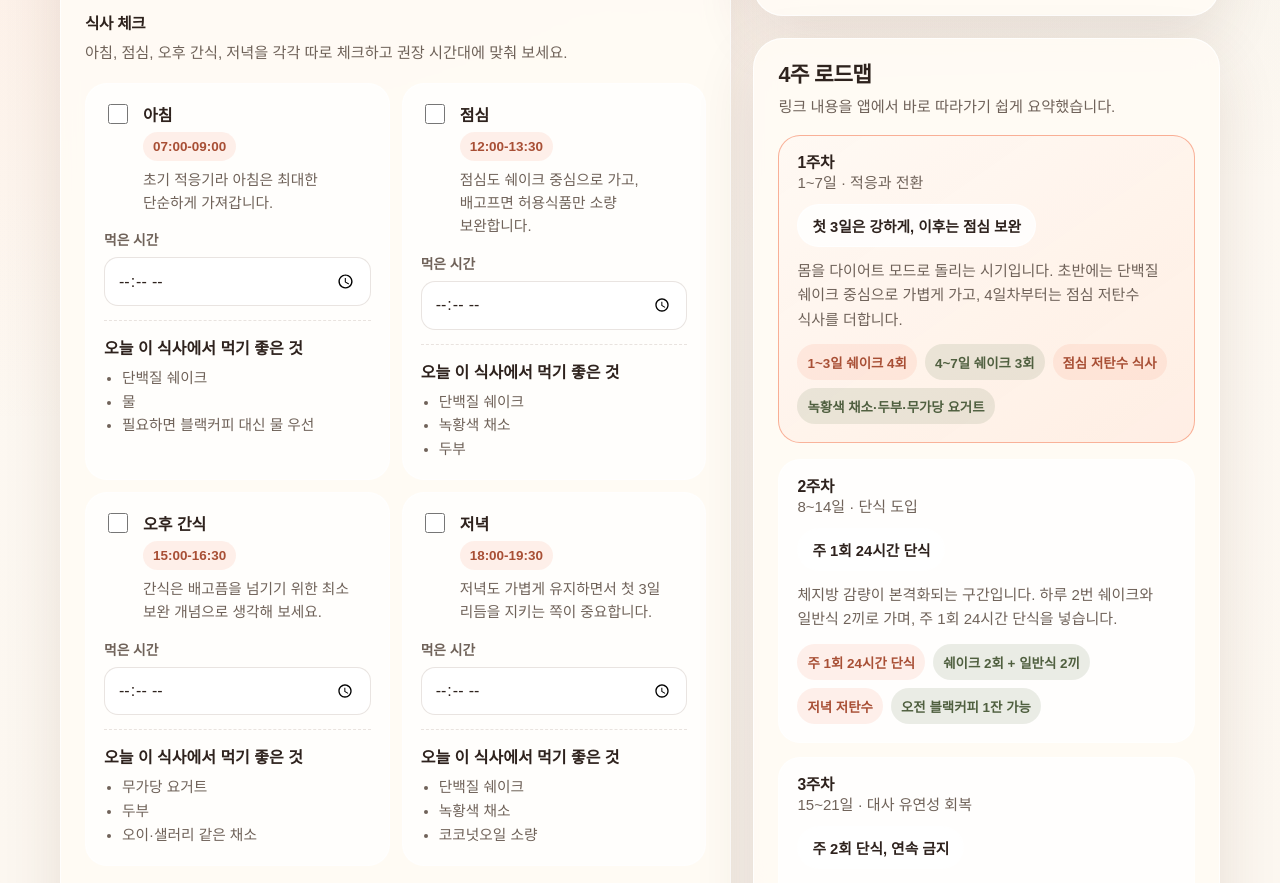
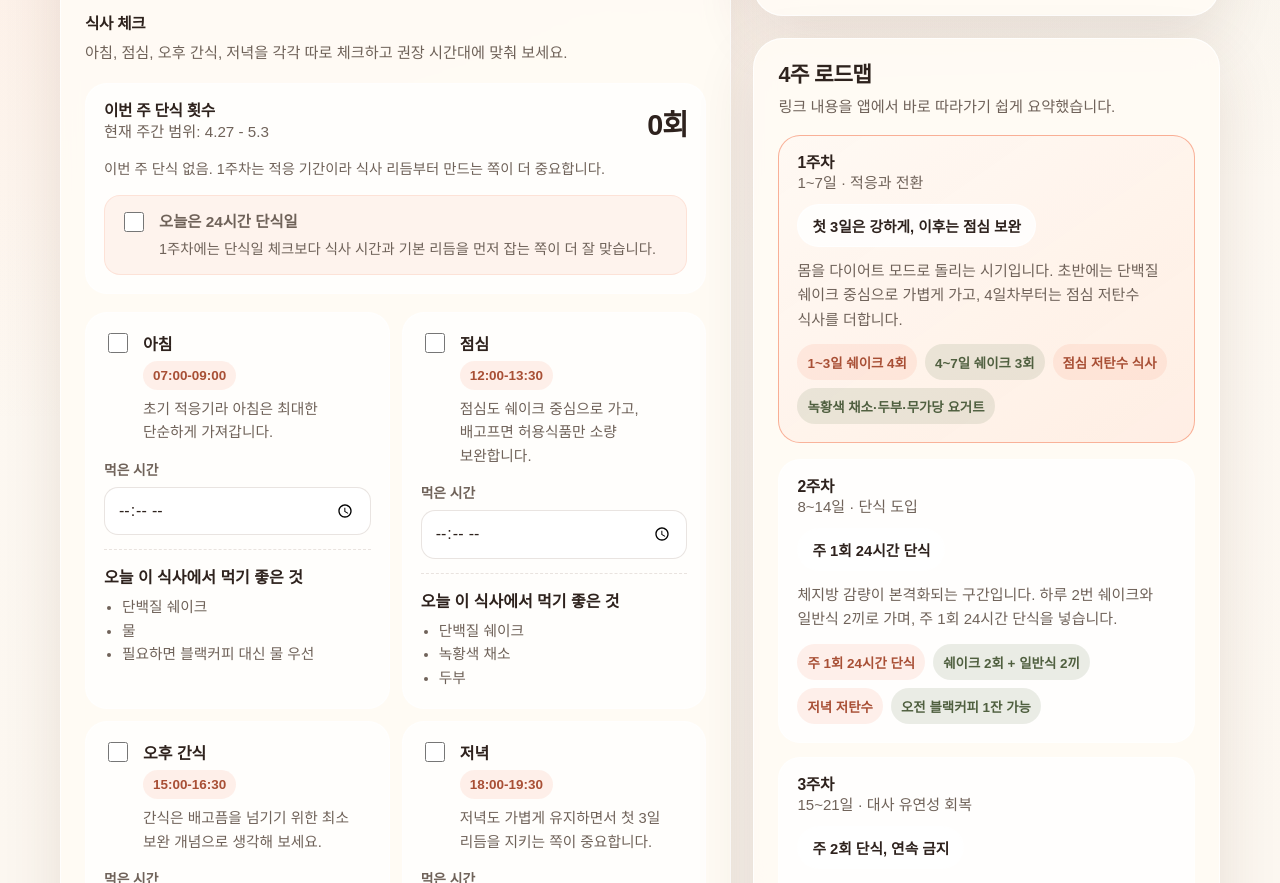
Before and after one commit to wcjfghk98/switchon-diet-companion, a website: page index.html in a window 1280 px wide. Shown: the part 1271-2154 px from the top of the page. Drawn offline with Linux system fonts and the light colour scheme.

Commit message:
Add weekly fasting tracker

```diff
--- a/index.html
+++ b/index.html
@@ -558,6 +558,40 @@
       overflow-wrap: normal;
     }
 
+    .tracker-check {
+      display: flex;
+      align-items: flex-start;
+      gap: 12px;
+      margin-top: 12px;
+      padding: 14px 15px;
+      border-radius: 16px;
+      background: rgba(243, 111, 69, 0.08);
+      border: 1px solid rgba(243, 111, 69, 0.12);
+    }
+
+    .tracker-check input {
+      width: 20px;
+      height: 20px;
+      margin-top: 2px;
+      accent-color: var(--accent);
+      flex: none;
+    }
+
+    .tracker-check strong {
+      display: block;
+      margin-bottom: 4px;
+      font-size: 0.96rem;
+    }
+
+    .tracker-check span {
+      display: block;
+      color: var(--muted);
+      font-size: 0.9rem;
+      line-height: 1.55;
+      word-break: keep-all;
+      overflow-wrap: normal;
+    }
+
     .calendar-head {
       display: flex;
       justify-content: space-between;
@@ -1029,6 +1063,24 @@
               <h3>식사 체크</h3>
               <p>아침, 점심, 오후 간식, 저녁을 각각 따로 체크하고 권장 시간대에 맞춰 보세요.</p>
             </div>
+          </div>
+
+          <div class="tracker-card">
+            <div class="tracker-head">
+              <div>
+                <h3>이번 주 단식 횟수</h3>
+                <p class="helper" id="fastingWeekLabel">이번 주 범위를 불러오는 중입니다.</p>
+              </div>
+              <div class="tracker-value" id="fastingCount">0회</div>
+            </div>
+            <p class="tracker-note" id="fastingSummary">현재 주차에 맞는 단식 횟수를 여기서 바로 확인할 수 있습니다.</p>
+            <label class="tracker-check">
+              <input id="fastingDayCheck" type="checkbox" />
+              <span>
+                <strong>오늘은 24시간 단식일</strong>
+                <span id="fastingDayHint">단식하는 날에는 오늘 한 번만 체크해 두면 이번 주 누적 횟수에 바로 반영됩니다.</span>
+              </span>
+            </label>
           </div>
 
           <div class="meal-grid" id="mealGrid"></div>
@@ -1439,6 +1491,11 @@
       previousMealTime: document.getElementById("previousMealTime"),
       fastingDuration: document.getElementById("fastingDuration"),
       fastingNote: document.getElementById("fastingNote"),
+      fastingWeekLabel: document.getElementById("fastingWeekLabel"),
+      fastingCount: document.getElementById("fastingCount"),
+      fastingSummary: document.getElementById("fastingSummary"),
+      fastingDayCheck: document.getElementById("fastingDayCheck"),
+      fastingDayHint: document.getElementById("fastingDayHint"),
       exerciseWeekLabel: document.getElementById("exerciseWeekLabel"),
       exerciseCount: document.getElementById("exerciseCount"),
       exerciseSummary: document.getElementById("exerciseSummary"),
@@ -1642,6 +1699,65 @@
       return state.weeklyExercise[getWeekKey()] || 0;
     }
 
+    function getCurrentWeekFastingCount(dateKey = getTodayKey()) {
+      const weekStart = getWeekStartDate(dateKey);
+      let count = 0;
+
+      for (let index = 0; index < 7; index += 1) {
+        const current = new Date(weekStart);
+        current.setDate(weekStart.getDate() + index);
+        const key = formatDate(current);
+        if (state.logs[key]?.checks?.["fasting-day"]) {
+          count += 1;
+        }
+      }
+
+      return count;
+    }
+
+    function getFastingGoal(stageInfo) {
+      if (!stageInfo || stageInfo.status === "before-start") {
+        return {
+          target: 0,
+          label: "아직 단식 계획 없음",
+          note: "시작 전에는 식사 시간대를 먼저 안정적으로 맞추는 쪽이 좋습니다."
+        };
+      }
+
+      switch (stageInfo.plan.key) {
+        case "week1":
+          return {
+            target: 0,
+            label: "이번 주 단식 없음",
+            note: "1주차는 적응 기간이라 식사 리듬부터 만드는 쪽이 더 중요합니다."
+          };
+        case "week2":
+          return {
+            target: 1,
+            label: "권장 1회",
+            note: "2주차부터는 주 1회 24시간 단식을 넣는 흐름입니다."
+          };
+        case "week3":
+          return {
+            target: 2,
+            label: "권장 2회",
+            note: "3주차는 주 2회까지 늘어나지만 연속 단식은 피하는 편이 좋습니다."
+          };
+        case "week4":
+          return {
+            target: 3,
+            label: "권장 3회",
+            note: "4주차는 주 3회까지 가능하지만 단식일 사이에는 일반식을 꼭 넣어 주세요."
+          };
+        default:
+          return {
+            target: 2,
+            label: "권장 1~2회",
+            note: "유지기에는 무리하지 말고 오래 갈 수 있는 강도로 단식 횟수를 조절하면 됩니다."
+          };
+      }
+    }
+
     function adjustExerciseCount(delta) {
       const weekKey = getWeekKey();
       const nextValue = Math.max(0, (state.weeklyExercise[weekKey] || 0) + delta);
@@ -2060,6 +2176,30 @@
       els.exerciseSummary.textContent = `이번 주 목표는 4회입니다. 주가 끝날 때까지 ${4 - count}회 남았습니다.`;
     }
 
+    function renderFastingTracker(stageInfo) {
+      const todayLog = getOrCreateTodayLog();
+      const goal = getFastingGoal(stageInfo);
+      const count = getCurrentWeekFastingCount();
+      els.fastingWeekLabel.textContent = `현재 주간 범위: ${getWeekRangeLabel()}`;
+      els.fastingCount.textContent = `${count}회`;
+      els.fastingDayCheck.checked = Boolean(todayLog.checks["fasting-day"]);
+
+      if (goal.target === 0) {
+        els.fastingSummary.textContent = `${goal.label}. ${goal.note}`;
+        els.fastingDayHint.textContent = "1주차에는 단식일 체크보다 식사 시간과 기본 리듬을 먼저 잡는 쪽이 더 잘 맞습니다.";
+        return;
+      }
+
+      const remaining = Math.max(goal.target - count, 0);
+      if (remaining === 0) {
+        els.fastingSummary.textContent = `${goal.label}를 채웠습니다. ${goal.note}`;
+      } else {
+        els.fastingSummary.textContent = `${goal.label}이고 이번 주에 ${remaining}회 더 체크하면 됩니다. ${goal.note}`;
+      }
+
+      els.fastingDayHint.textContent = "단식하는 날에는 오늘 한 번만 체크해 두면 이번 주 누적 횟수에 바로 반영됩니다.";
+    }
+
     function renderCalendar() {
       const { year, month } = calendarCursor;
       const firstDay = new Date(year, month, 1);
@@ -2106,6 +2246,7 @@
     function renderToday() {
       const stageInfo = getStageInfo();
       renderWeekList(stageInfo);
+      renderFastingTracker(stageInfo);
       renderMealChecklist();
       renderFastingSummary();
       renderExerciseTracker();
@@ -2301,6 +2442,14 @@
     els.saveLog.addEventListener("click", saveLog);
     els.fillToday.addEventListener("click", fillTodayFromProfile);
     els.resetAll.addEventListener("click", resetAll);
+    els.fastingDayCheck.addEventListener("change", (event) => {
+      const todayLog = getOrCreateTodayLog();
+      todayLog.checks["fasting-day"] = event.target.checked;
+      saveState();
+      renderToday();
+      renderHistory();
+      renderCalendar();
+    });
     els.exerciseMinus.addEventListener("click", () => adjustExerciseCount(-1));
     els.exercisePlus.addEventListener("click", () => adjustExerciseCount(1));
     els.calendarPrev.addEventListener("click", () => {
```
